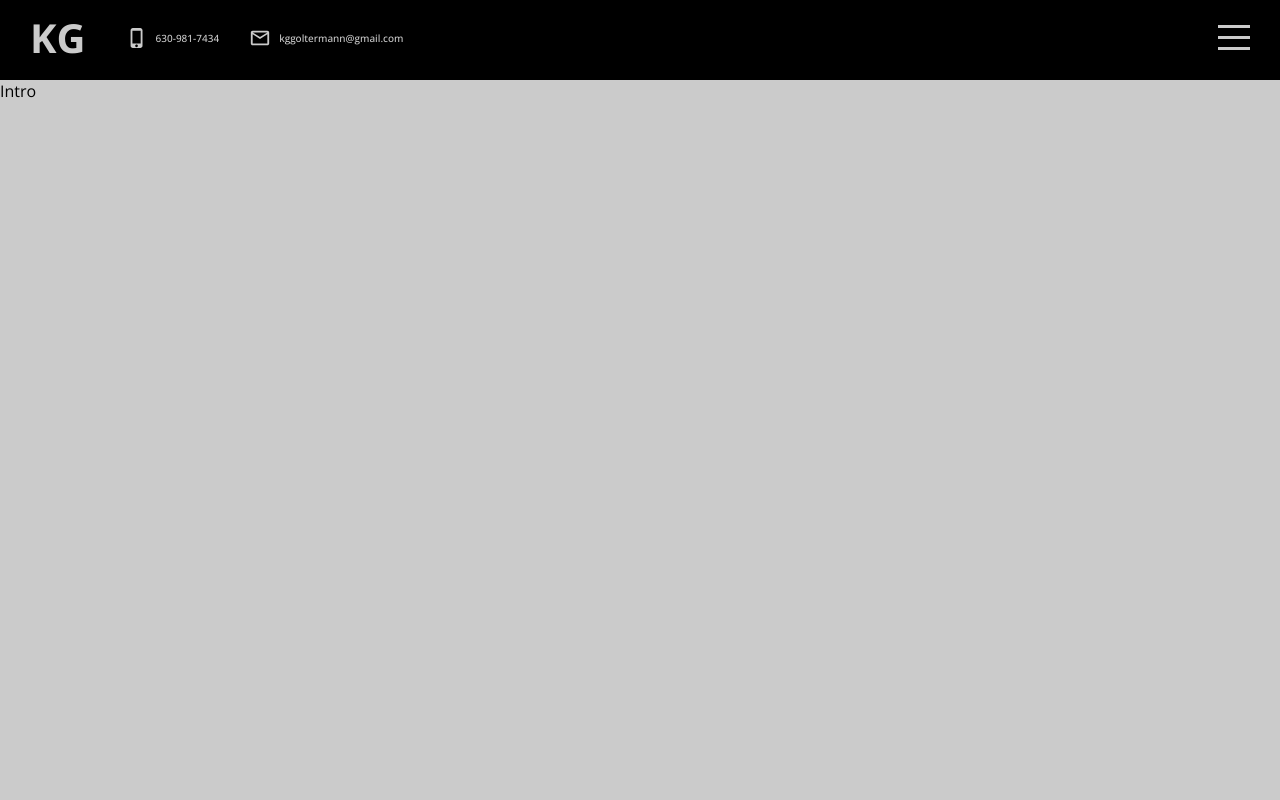
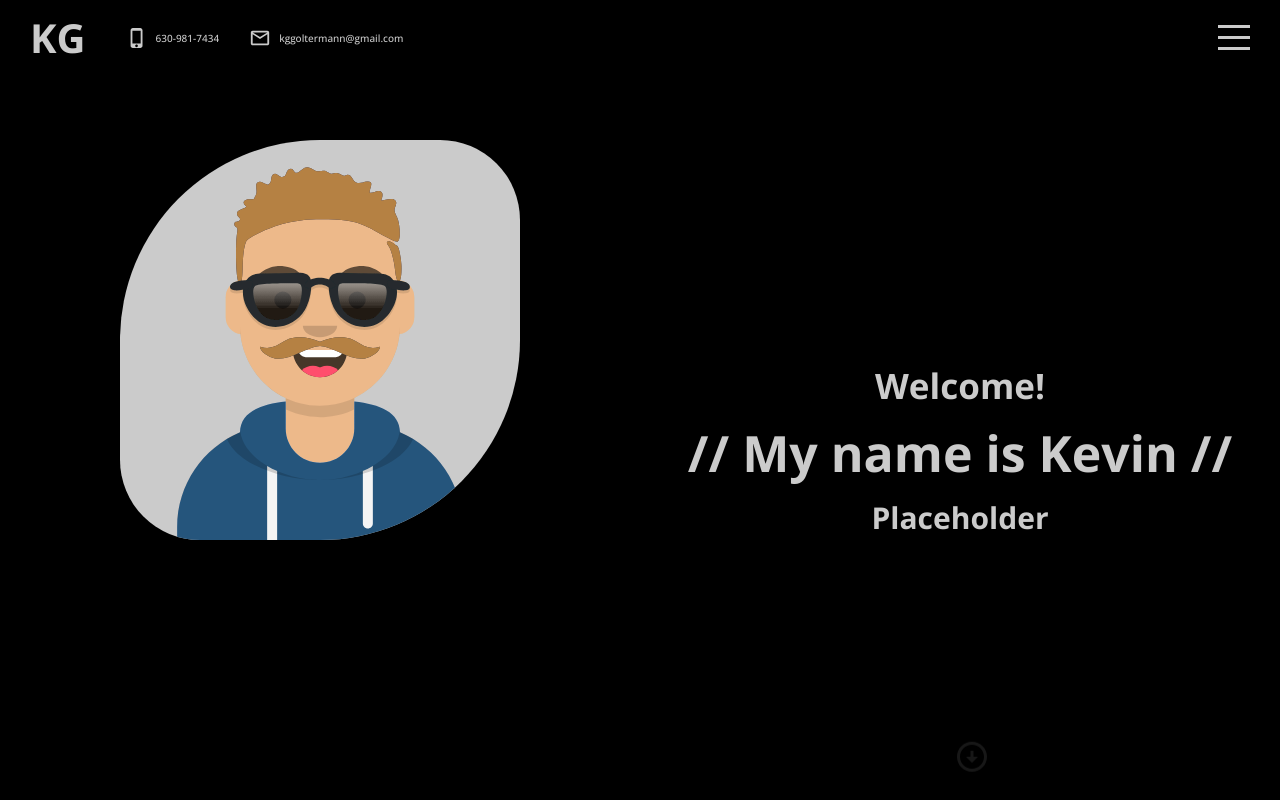
Before and after one commit to KevinGoltermann/react-portfolio, a React (Create React App) app: page / in a window 1280 px wide. Built offline with nearby package versions, Linux system fonts and the light colour scheme.

Commit message:
Intro page finished with avatar and portfolio icon

```diff
--- a/src/app.scss
+++ b/src/app.scss
@@ -5,7 +5,6 @@
 .app .sections {
 		width: 100%;
 		height: calc(100vh - 80px);
-		background: lightgray;
 		position: relative;
 		top: 80px;
 		scroll-snap-type: y mandatory;
@@ -14,7 +13,7 @@
 
 }
 
-.app .sections * {
+.app .sections > * {
 	width: 100vw;
 	height: calc(100vh - 80px);
 	scroll-snap-align: start;
--- a/src/components/contact/contact.scss
+++ b/src/components/contact/contact.scss
@@ -1,3 +1,3 @@
 .contact {
-	background: #CBCBCB;
+	background: black;
 }
--- a/src/components/intro/Intro.js
+++ b/src/components/intro/Intro.js
@@ -1,8 +1,22 @@
 import "./intro.scss"
+import ArrowCircleDownIcon from '@mui/icons-material/ArrowCircleDown';
+
 export default function Intro() {
 	return (
 		<div  className="intro" id="intro">
-			Intro
+			<div className="left">
+				<div className="imgContainer">
+					<img src="assets/avatar.svg" alt=""/>
+				</div>
+			</div>
+			<div className="right">
+				<div className="wrapper">
+					<h2>Welcome!</h2>
+					<h1>// My name is Kevin //</h1>
+					<h3><span>Placeholder</span></h3>
+				</div>
+				<a href="#portfolio"><ArrowCircleDownIcon/></a>
+			</div>
 		</div>
 	)
 }
--- a/src/components/intro/intro.scss
+++ b/src/components/intro/intro.scss
@@ -1,3 +1,80 @@
+@import "../../global.scss";
+
 .intro {
-	background: #CBCBCB;
+	background: $mainColor;
+	display: flex;
+
+	.left{
+		flex: 0.5;
+
+
+		.imgContainer {
+			width: 400px;
+			height: 400px;
+			background-color: $secondaryColor;
+			border-radius: 50% 20% / 50% 20%;
+			display: flex;
+			align-items: center;
+			justify-content: center;
+			margin: auto;
+			margin-top: 60px;
+
+
+			img {
+				height: 100%;
+				width: 100%;
+			}
+		}
+	}
+
+	.right{
+		flex: 0.5;
+		overflow: hidden;
+		position: relative;
+
+		.wrapper {
+			padding-left: 0px;
+			width: 100%;
+			height: 100%;
+			color: $secondaryColor;
+	  		display: flex;
+	  		flex-direction: column;
+	  		justify-content: center;
+	  		align-items: center;
+
+		  	h1 {
+	  			font-size: 50px;
+	  			margin: 10px 0;
+	  		}
+	  		h2 {
+	  			font-size: 35px;
+	  		}
+	  		h3 {
+	  			font-size: 30px;
+	  		}
+		}
+
+		a {
+			color: $secondaryColor;
+			text-decoration: none;
+			position: absolute;
+			bottom: 25px;
+			transform: scale(1.5);
+			margin-left: 50%;
+
+			transition: width 2s, height 2s, background-color 2s, transform 2s;
+
+			animation: arrowBlink 3s infinite;
+
+			&:hover {
+    			transform: scale(3.0);
+			}
+		}
+
+		@keyframes arrowBlink {
+			100% {
+				opacity: 10%;
+			}
+		}
+	}
 }
--- a/src/components/menu/Menu.js
+++ b/src/components/menu/Menu.js
@@ -3,20 +3,20 @@ import "./menu.scss";
 export default function Menu({ menuOpen, setMenuOpen }) {
 	return (
 		<div className={"menu " + (menuOpen && "active")}>
-			<ul>
-				<li onClick={()=>setMenuOpen(false)}>
+			<ul onClick={()=>setMenuOpen(false)}>
+				<li>
 					<a href="#intro">Home</a>
 				</li>
-				<li onClick={()=>setMenuOpen(false)}>
+				<li>
 					<a href="#portfolio">Portfolio</a>
 				</li>
-				<li onClick={()=>setMenuOpen(false)}>
+				<li>
 					<a href="#works">Works</a>
 				</li>
-				<li onClick={()=>setMenuOpen(false)}>
+				<li>
 					<a href="#testimonials">Testimonials</a>
 				</li>
-				<li onClick={()=>setMenuOpen(false)}>
+				<li>
 					<a href="#contact">Contact</a>
 				</li>
 			</ul>
--- a/src/components/menu/menu.scss
+++ b/src/components/menu/menu.scss
@@ -3,7 +3,7 @@
 .menu {
 	width: 300px;
 	height: 100vh;
-	background-color: $mainColor;
+	background-color: $secondaryColor;
 	position: fixed;
 	top: 0;
 	right: -300px;
@@ -24,7 +24,7 @@
 		list-style: none;
 		font-size: 30px;
 		font-weight: 300;
-		color: $secondaryColor;
+		color: $mainColor;
 		width: 60%
 	}
 
--- a/src/components/portfolio/portfolio.scss
+++ b/src/components/portfolio/portfolio.scss
@@ -1,3 +1,3 @@
 .portfolio {
-	background: black;
+	background: #CBCBCB;
 }
--- a/src/components/testimonials/testimonials.scss
+++ b/src/components/testimonials/testimonials.scss
@@ -1,3 +1,3 @@
 .testimonials {
-	background: black;
+	background: #CBCBCB;
 }
--- a/src/components/works/works.scss
+++ b/src/components/works/works.scss
@@ -1,3 +1,3 @@
 .works {
-	background: #CBCBCB;
+	background: black;
 }
```
Also changed, not shown: public/assets/avatar.png (added), public/assets/avatar.svg (added).
